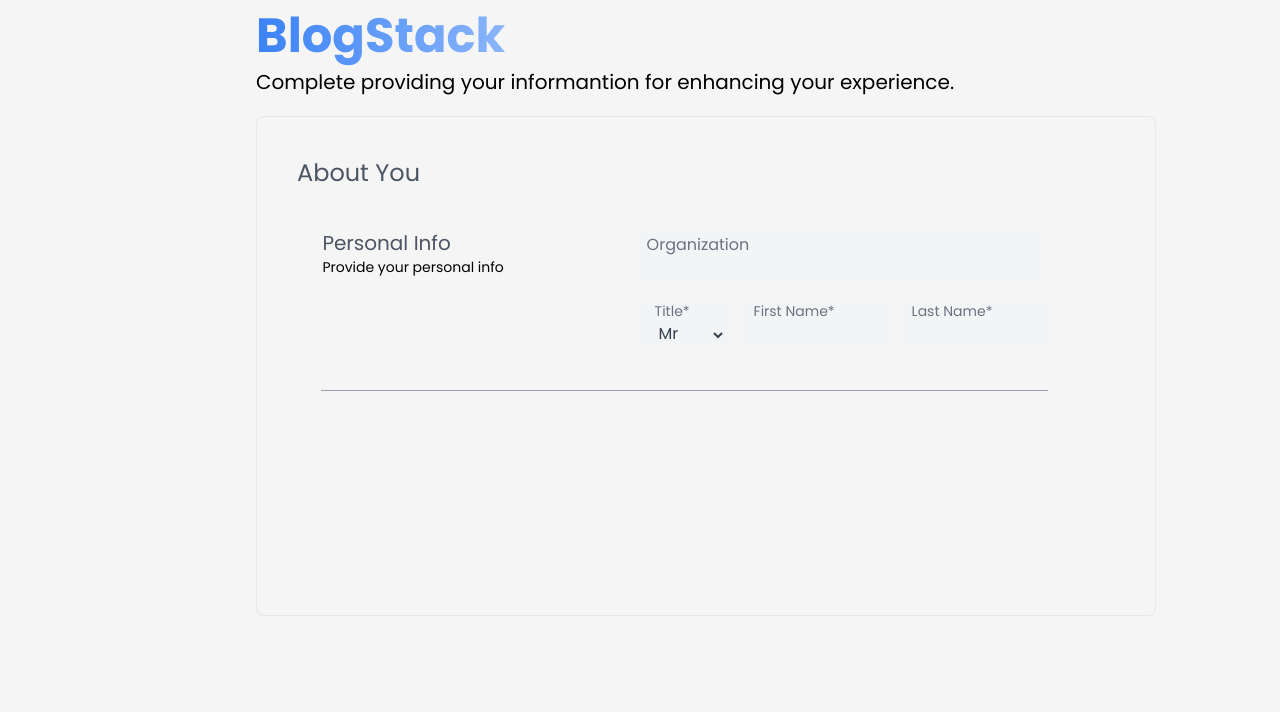
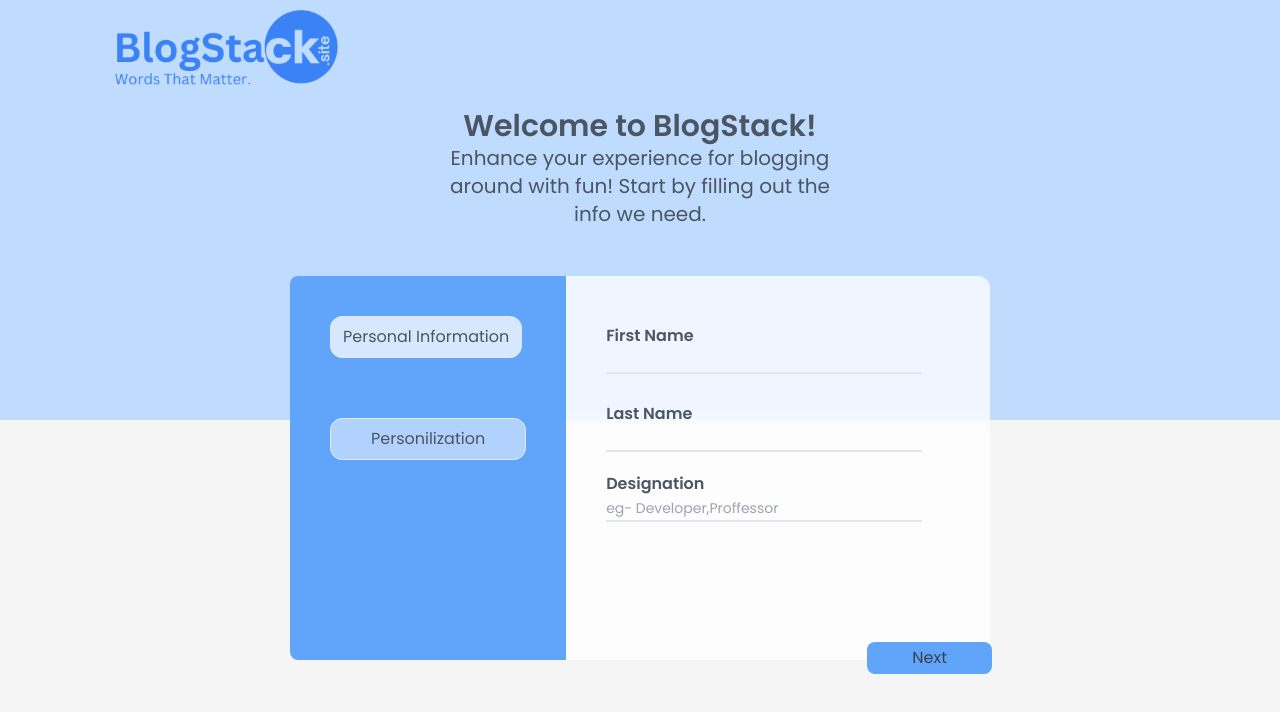
Before and after one commit to shivaraj110/BlogStack, a React (Vite) app: page /onboard in a window 1280 px wide. Shown: the top 712 px of the page. Built offline with nearby package versions, Linux system fonts and the light colour scheme; sample sign-in values are in the browser's storage; the HTML template or start-up script is replaced by a standard one.

Commit message:
onboard page on progress

```diff
--- a/src/pages/Onboard.tsx
+++ b/src/pages/Onboard.tsx
@@ -1,75 +1,98 @@
+import { useState } from "react";
+
 export default function Onboard() {
+  const [fname, setFname] = useState("");
+  const [lname, setLname] = useState("");
+  const [step, setStep] = useState(1);
+  const [designation, setDesignation] = useState("");
   return (
-    <div className="flex flex-col">
-      <h1 className="text-5xl font-bold  bg-gradient-to-r h-14 poppins-medium from-blue-500 via-blue-100 to-blue-500 text-transparent bg-clip-text mt-3 ml-64">
-        BlogStack
-      </h1>{" "}
-      <div className=" text-xl poppins-light ml-64">
-        Complete providing your informantion for enhancing your experience.
+    <div className="flex flex-col ">
+      <div className=" flex px-28 bg-blue-200  ">
+        <img
+          src="../../public/logo.png"
+          alt="logo"
+          className=" h-[80px]  mt-2 "
+        />
       </div>
-      <div className="border w-[900px] ml-64 rounded-lg mt-5 h-[500px] ">
-        <div className="">
-          <div className="p-10 poppins-semibold text-2xl text-gray-600">
-            About You
+      <div className="bg-blue-200 w-screen">
+        <div className="flex flex-col w-96 mx-auto text-center pt-5 pb-48 text-gray-600">
+          <h3 className="text-3xl font-semibold">Welcome to BlogStack!</h3>
+          <p className="text-xl">
+            Enhance your experience for blogging around with fun! Start by
+            filling out the info we need.
+          </p>
+        </div>
+      </div>
+      <div className="bg-white/75 backdrop-blur-sm w-[700px] rounded-xl -translate-y-36 h-96 mx-auto flex ">
+        <div className="bg-blue-400 backdrop-blur-sm p-10 rounded-l-lg">
+          <div
+            className={` p-2 px-3 text-gray-600 backdrop-blur-sm ${
+              step === 1 ? "bg-white/75" : "bg-white/50"
+            } rounded-xl border size-fit transi  `}>
+            Personal Information
           </div>
-          <div className="flex justify-around">
-            <div className="">
-              <div className=" poppins-semibold text-xl text-gray-600">
-                Personal Info
+          <div
+            className={`w-[2px] h-[60px]  ${
+              step === 2 ? "bg-blue-500" : "bg-transparent"
+            } transi translate-x-24 `}></div>
+          <div
+            className={` p-2 px-[40px] text-gray-600 transi backdrop-blur-sm ${
+              step === 2 ? "bg-white/75" : "bg-white/50"
+            } rounded-xl border size-fit poppins  `}>
+            Personilization
+          </div>
+        </div>
+        <div className="p-10">
+          {step == 1 ? (
+            <div>
+              <div className="py-2">
+                <label className="text-gray-600" htmlFor="">
+                  <div className="font-semibold">First Name</div>
+                  <input
+                    onChange={(e) => {
+                      setFname(e.target.value);
+                    }}
+                    type="text"
+                    className="outline-none border-b-2 bg-transparent "
+                  />
+                </label>{" "}
               </div>
-              <div className=" poppins-light text-sm">
-                Provide your personal info
-              </div>
-            </div>
-            <div className=" pr-10 ">
-              <div className="w-[410px] pl-3 h-fit bg-gray-100 rounded-md">
-                <div className="text-gray-500 pt-1 poppins-light">
-                  Organization
+              <div className="py-5">
+                <label className="text-gray-600" htmlFor="">
+                  <div className="font-semibold">Last Name</div>
+                  <input
+                    onChange={(e) => {
+                      setLname(e.target.value);
+                    }}
+                    type="text"
+                    className="outline-none border-b-2 bg-transparent "
+                  />
+                </label>{" "}
+                <div className="py-5">
+                  <label className="text-gray-600" htmlFor="">
+                    <div className="font-semibold">Designation</div>
+                    <input
+                      type="text"
+                      className="outline-none placeholder:text-sm border-b-2 bg-transparent "
+                      placeholder="eg- Developer,Proffessor"
+                    />
+                  </label>
                 </div>
-                <input
-                  type="text"
-                  className=" outline-none w-full text-gray-600 bg-transparent"
-                />
-              </div>
-              <div className="flex gap-2">
-                <div className="mt-5">
-                  <div className="w-fit h-fit bg-gray-100 rounded-md">
-                    <div className="px-5 text-sm poppins-light  text-gray-500">
-                      Title*
-                    </div>
-                    <select
-                      name="Title"
-                      id="Title"
-                      className="px-5 pb-1 mr-2 text-gray-700 bg-gray-100 poppins-light cursor-pointer">
-                      <option value="Mr">Mr</option>
-                      <option value="Ms">Ms</option>
-                      <option value="Dr">Dr</option>
-                      <option value="Prof">Prof</option>
-                    </select>
-                  </div>
-                </div>
-                <div className="w-[150px] pl-3 h-fit bg-gray-100 mt-5 rounded-md">
-                  <div className="text-gray-500 text-sm poppins-light">
-                    First Name*
-                  </div>
-                  <input
-                    type="text"
-                    className=" outline-none w-full pb-1 text-gray-600 bg-transparent"
-                  />
-                </div>{" "}
-                <div className="w-[150px] pl-3 h-fit bg-gray-100 mt-5 rounded-md">
-                  <div className="text-gray-500 text-sm poppins-light">
-                    Last Name*
-                  </div>
-                  <input
-                    type="text"
-                    className=" outline-none w-full pb-1 text-gray-600 bg-transparent"
-                  />
+                <div className="flex justify-end pt-[100px]">
+                  <button
+                    onClick={() => {
+                      setStep(step + 1);
+                    }}
+                    className="bg-blue-400 w-[125px] p-1 translate-x-[70px] text-gray-700 rounded-lg">
+                    {" "}
+                    Next
+                  </button>
                 </div>
               </div>
             </div>
-          </div>
-          <div className="bg-gray-400 mt-10 w-[81%] mx-16 h-[1px] "></div>
+          ) : (
+            <div>step 2</div>
+          )}
         </div>
       </div>
     </div>
```
Also changed, not shown: public/logo.png (added).
